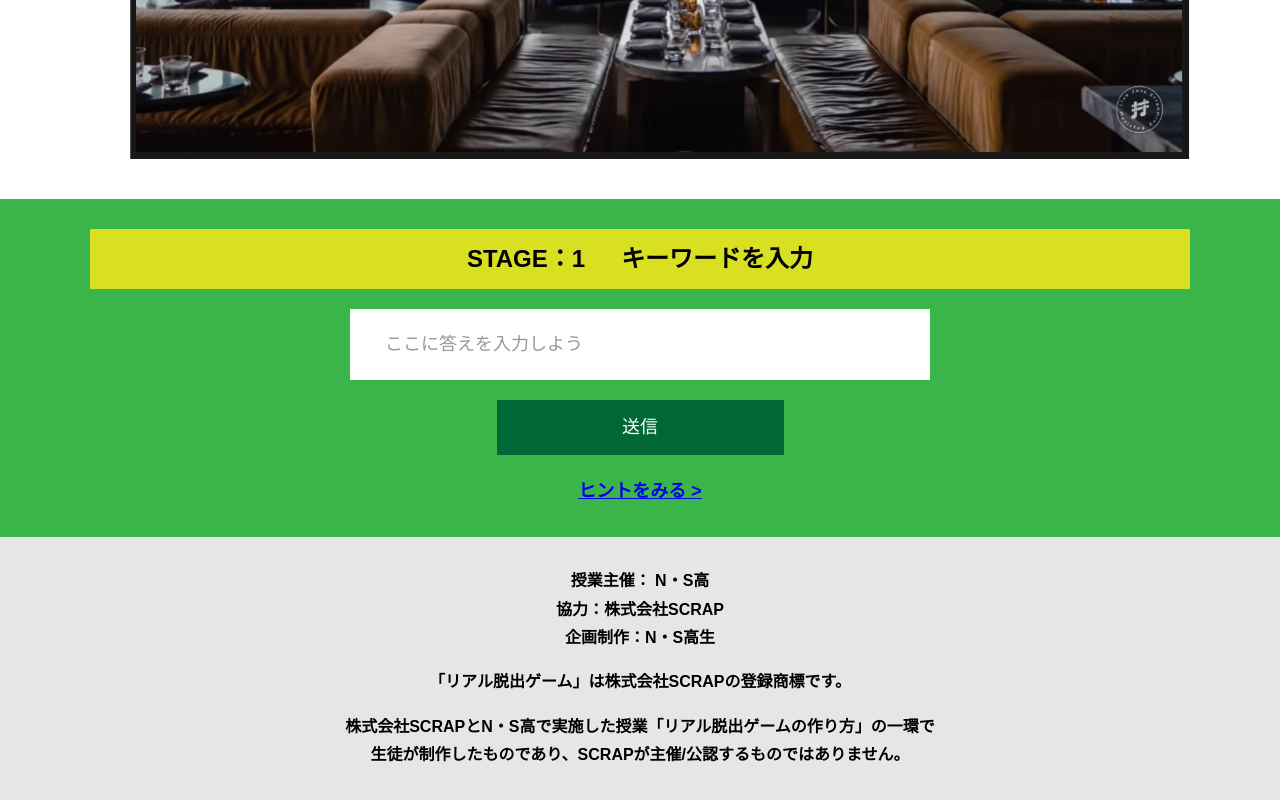
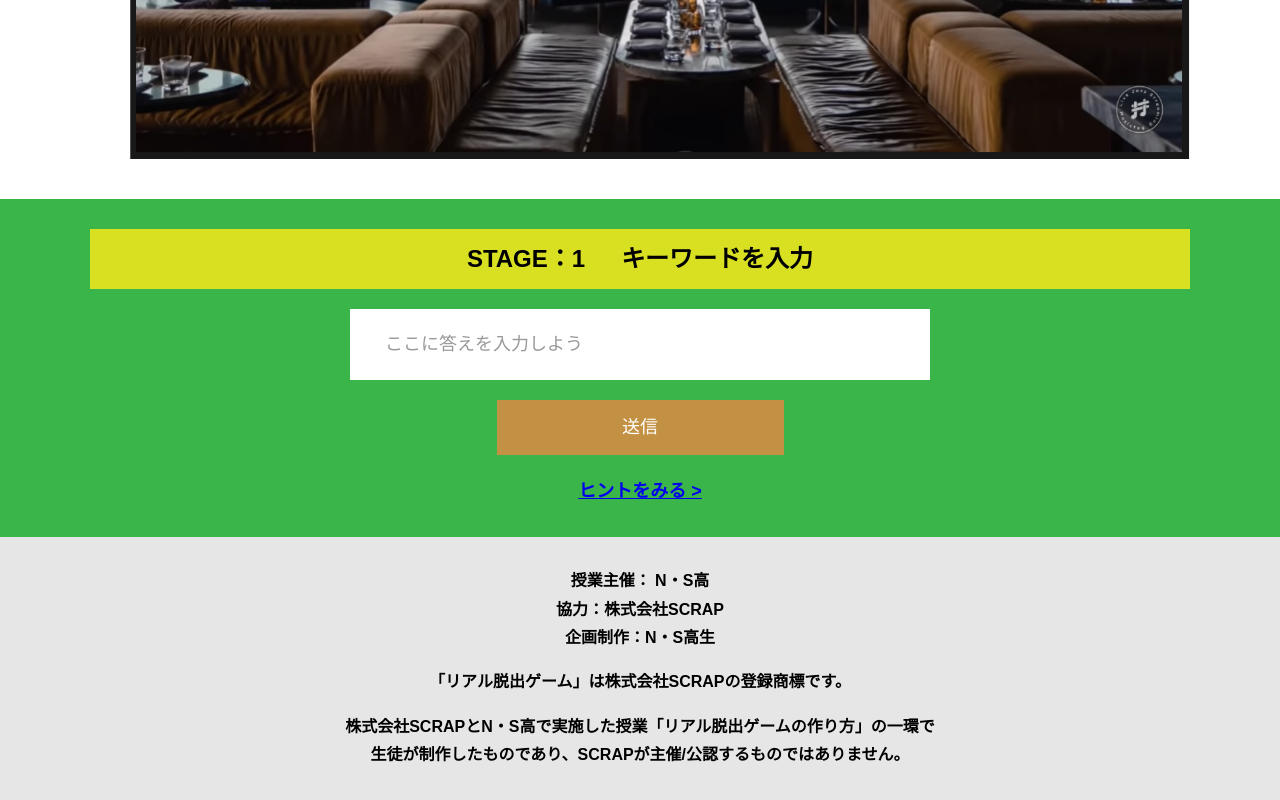
Before and after one commit to n-umeda-k/alfa-umeda-K, a plain HTML site: page main.html in a window 1280 px wide. Shown: the part 958-1758 px from the top of the page. Drawn offline with nearby package versions, Linux system fonts and the light colour scheme.

Commit message:
Update style.css

```diff
--- a/assets/css/style.css
+++ b/assets/css/style.css
@@ -78,7 +78,7 @@ button {
   display: block;
   border: none;
   margin: 0 auto;
-  background-color: #006837;
+  background-color: #c39143;
   color: #fff;
   width: 287px;
   height: 55px;
```
